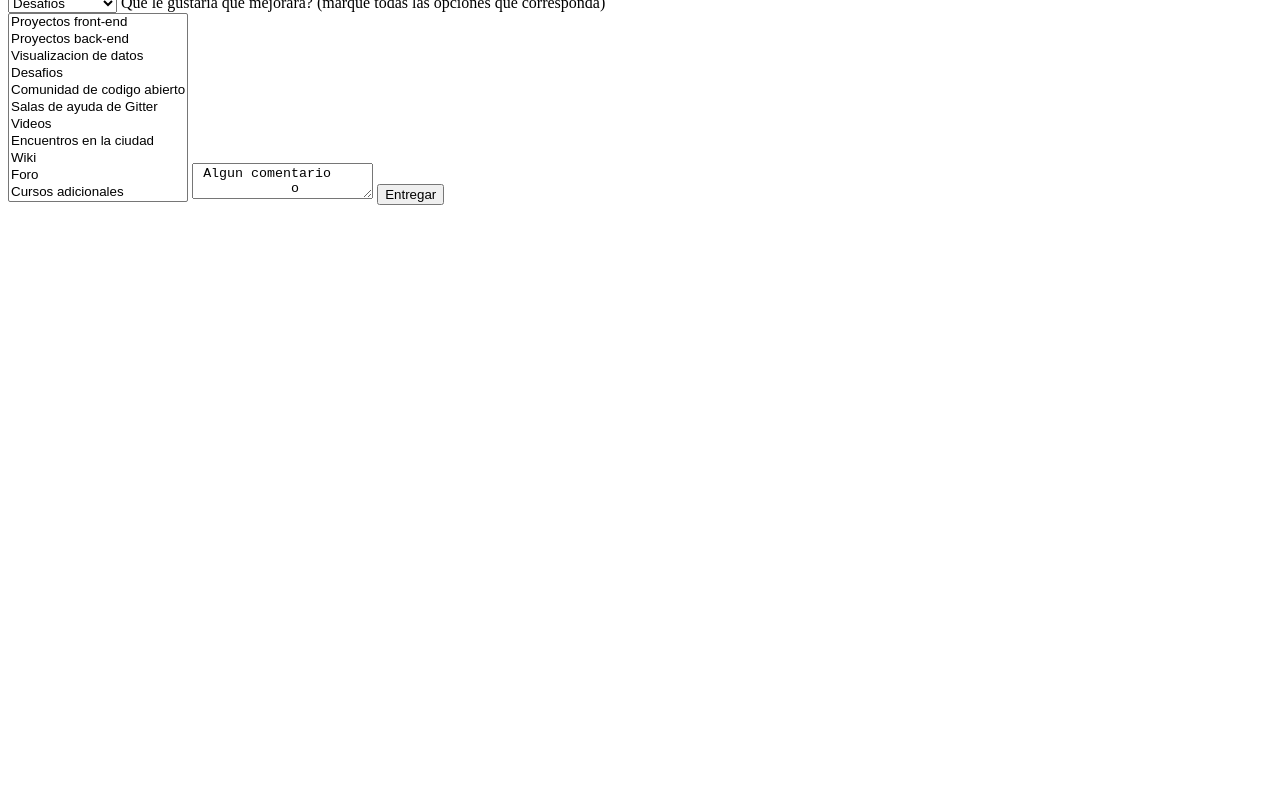
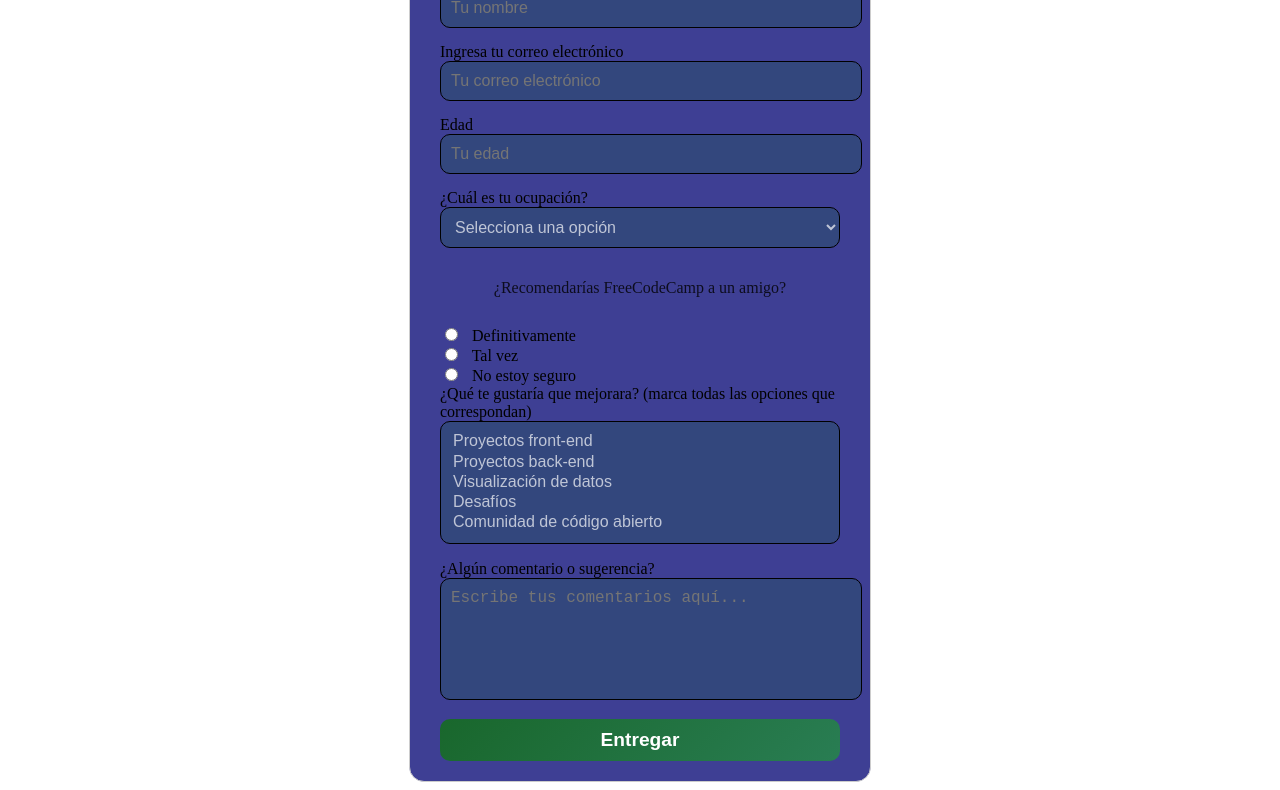
Before and after one commit to Meelaraujo/Proyecto_1, a plain HTML site: page index.html in a window 1280 px wide. Shown: the part 187-977 px from the top of the page. Before the commit the page ends 800 px from the top, so only its background shows below. Drawn offline with Linux system fonts and the light colour scheme.

Commit message:
index.html styles.css

```diff
--- a/index.html
+++ b/index.html
@@ -4,60 +4,73 @@
     <meta charset="UTF-8">
     <meta name="viewport" content="width=device-width, initial-scale=1.0">
     <title>Formulario de encuesta de FreeCodeCamp</title>
-    <p> Gracias por tomarte el tiempo para ayudarnos a mejorar la plataforma.</p>
-    <form id="survey-form">
-    <input id="name" type="text">
-    <label for="name">Ingresa tu nombre</label>
-    <input id="email" type="text">
-    <label id="email"> Ingresa tu correo electronico</label>
-    <input for="Edad" type="text">
-    <label for="Edad">Edad</label>
-    <select id="dropdown">
-        <option> Alumno </option>
-        <option> Trabajo de tiempo completo </option>
-        <option> Estudiante a tiempo completo </option>
-        <option> Prefiero no decirlo </option>
-        <option> Otro </option> </select>
-    <p> Recomendarias FreeCodeCamp a un amigo?</p>
-    <label>
-        <input type="radio" name="form" value="Definitivamente">
-    Definitivamente </label>
-    <br>
-    <label> <input  type="radio" name="form" value="Tal vez"> Tal vez
-    </label>
-    <br>
-    <label> <input type="radio" name="form" value="No estoy seguro">
-    No estoy seguro </label>
-    <br>
-    <select id="dropdown">
-        <option> Desafios </option>
-        <option> Proyectos</option>
-        <option> Comunidad </option>
-        <option> Codigo abierto </option>
-    </select>
-    <label for="form"> Que le gustaria que mejorara? (marque todas las
-        opciones que corresponda) </label>
-        <br>
-        <select id="form" name="form" multiple size="11">
-            <option value="Proyectos front-end"> Proyectos front-end</option>
-            <option value="Proyectos back-end"> Proyectos back-end</option>
-            <option value="Visualizacion de datos"> Visualizacion de datos</option>
-            <option value="Desafios"> Desafios </option>
-            <option value="Comunidad de codigo abierto"> Comunidad de codigo abierto</option>
-            <option value="Salas de ayuda de Gitter"> Salas de ayuda de Gitter</option>
-            <option value="Videos"> Videos</option>
-            <option value="Encuentrso en la ciudad"> Encuentros en la ciudad</option>
-            <option value="Wiki"> Wiki</option>
-            <option value="Foro"> Foro</option>
-            <option value="Cursos adicionales"> Cursos adicionales</option>
-        </select>
-        <textarea id="comentarios" name="comentarios"> Algun comentario
-            o sugerencia? </textarea>
-            <button type="submit"> Entregar </button>
-    </form>
+
+    <link rel="stylesheet" href="styles.css">
 
 </head>
+<div class="container">
+    <header class="header">
+        <h1 id="title" class="text-center"> Formulario de encuesta de freeCodeCamp</h1>
+        <p id="description" class="description text-center"> Gracias por tomarte el tiempo para ayudarnos a mejorar la plataforma.</p>
+        </header>
 <body>
 
+    <form id="survey-form">
+        <div class="form-group">
+        <label for="name">Ingresa tu nombre</label>
+        <input id="name" type="text" placeholder="Tu nombre" required> </div>
+
+        <div class="form-group">
+        <label for="email">Ingresa tu correo electrónico</label>
+        <input id="email" type="email" placeholder="Tu correo electrónico" required> </div>
+
+        <div class="form-group">
+        <label for="edad">Edad</label>
+        <input id="edad" type="number" placeholder="Tu edad" required></div>
+
+        <div class="form-group">
+        <label for="dropdown-ocupacion">¿Cuál es tu ocupación?</label>
+        <select id="dropdown-ocupacion" name="ocupacion" required>
+            <option value="" disabled selected>Selecciona una opción</option>
+            <option value="alumno">Alumno</option>
+            <option value="trabajo-tiempo-completo">Trabajo de tiempo completo</option>
+            <option value="estudiante-tiempo-completo">Estudiante a tiempo completo</option>
+            <option value="prefiero-no-decirlo">Prefiero no decirlo</option>
+            <option value="otro">Otro</option>
+        </select>
+        </div>
+        <div class="form-group">
+        <p>¿Recomendarías FreeCodeCamp a un amigo?</p>
+        <br>
+        <label>
+            <input type="radio" name="recomendacion" value="definitivamente" required> Definitivamente
+        </label>
+        <br>
+        <label>
+            <input type="radio" name="recomendacion" value="tal-vez"> Tal vez
+        </label>
+        <br>
+        <label>
+            <input type="radio" name="recomendacion" value="no-estoy-seguro"> No estoy seguro
+        </label>
+    </div>
+
+    <div class="form-group">
+        <label for="mejoras">¿Qué te gustaría que mejorara? (marca todas las opciones que correspondan)</label>
+        <select id="mejoras" name="mejoras" multiple size="5">
+            <option value="proyectos-front-end">Proyectos front-end</option>
+            <option value="proyectos-back-end">Proyectos back-end</option>
+            <option value="visualizacion-datos">Visualización de datos</option>
+            <option value="desafios">Desafíos</option>
+            <option value="comunidad-codigo-abierto">Comunidad de código abierto</option>
+        </select>
+        </div>
+        <div class="form-group">
+        <label for="comentarios">¿Algún comentario o sugerencia?</label>
+        <textarea id="comentarios" name="comentarios" placeholder="Escribe tus comentarios aquí..."></textarea> </div>
+
+        <div class="form-group">
+        <button type="submit">Entregar</button> </div>
+    </form>
 </body>
 </html>
--- a/styles.css
+++ b/styles.css
@@ -1,4 +1,79 @@
-body{
-    background-image: linear-gradient( #135, #2358);
-    url:"https://cdn.freecodecamp.org/testable-projects-fcc/images/survey-form-background.jpeg";
-}
+<style>
+        body {
+           background-image: url("https://cdn.freecodecamp.org/testable-projects-fcc/images/survey-form-background.jpeg");
+
+        }
+        form {width: 300px;
+            margin: 0 auto;
+            padding: 20px;
+            border: 1px solid #ccc;
+            border-radius: 5px;
+        }
+
+        p, label {
+            margin-bottom: 10px;
+        }
+
+        h1, h2 {
+            text-align: center;
+            color: #000000;
+        }
+        .container{
+            width: 100%;
+            margin: 3.125rem auto 0 auto;
+        }
+
+        #survey-form {
+            background: rgba(14, 16, 122, 0.8);
+            backdrop-filter: blur(10px);
+            border-radius: 15px;
+            box-shadow: 0 10px 25px rgba(255, 255, 255, 0.741);
+            padding: 20px 30px;
+            max-width: 400px;
+            width: 90%;
+        }
+
+        input[type="text"], input[type="email"], input[type="number"], select, textarea {
+            width: 100%;
+            padding: 10px;
+            margin-bottom: 15px;
+            border: 1px solid rgb(0, 0, 0);
+            border-radius: 10px;
+            background: rgba(5, 102, 33, 0.2);
+            color: #ffffffaf;
+            font-size: 1rem;
+        }
+
+        textarea {
+            resize: none;
+            height: 100px;
+        }
+
+        input[type="radio"] {
+            margin-right: 10px;
+        }
+
+        button {
+            width: 100%;
+            padding: 10px;
+            background: linear-gradient(135deg, #19672c, #297d53);
+            color: #ffffff;
+            font-size: 1.2rem;
+            font-weight: bold;
+            border: none;
+            border-radius: 10px;
+            cursor: pointer;
+            transition: background 0.3s ease;
+        }
+
+        button:hover {
+            background: linear-gradient(135deg, #2b8f209d, #1b7f3c);
+        }
+
+        p {
+            text-align: center;
+            font-size: 1rem;
+            font-weight: 500;
+            color: rgba(0, 0, 0, 0.8);
+        }
+    </style>
```
